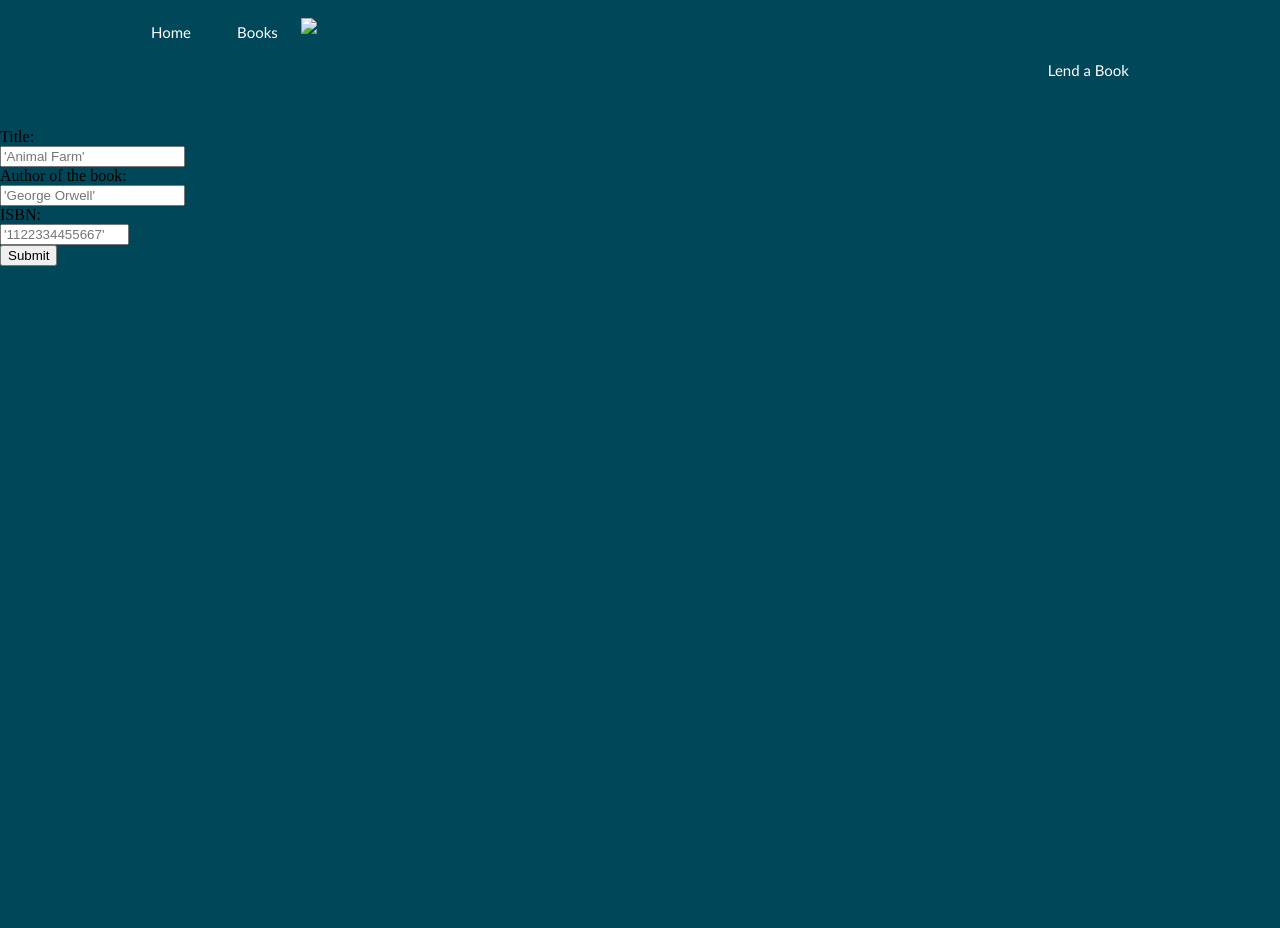
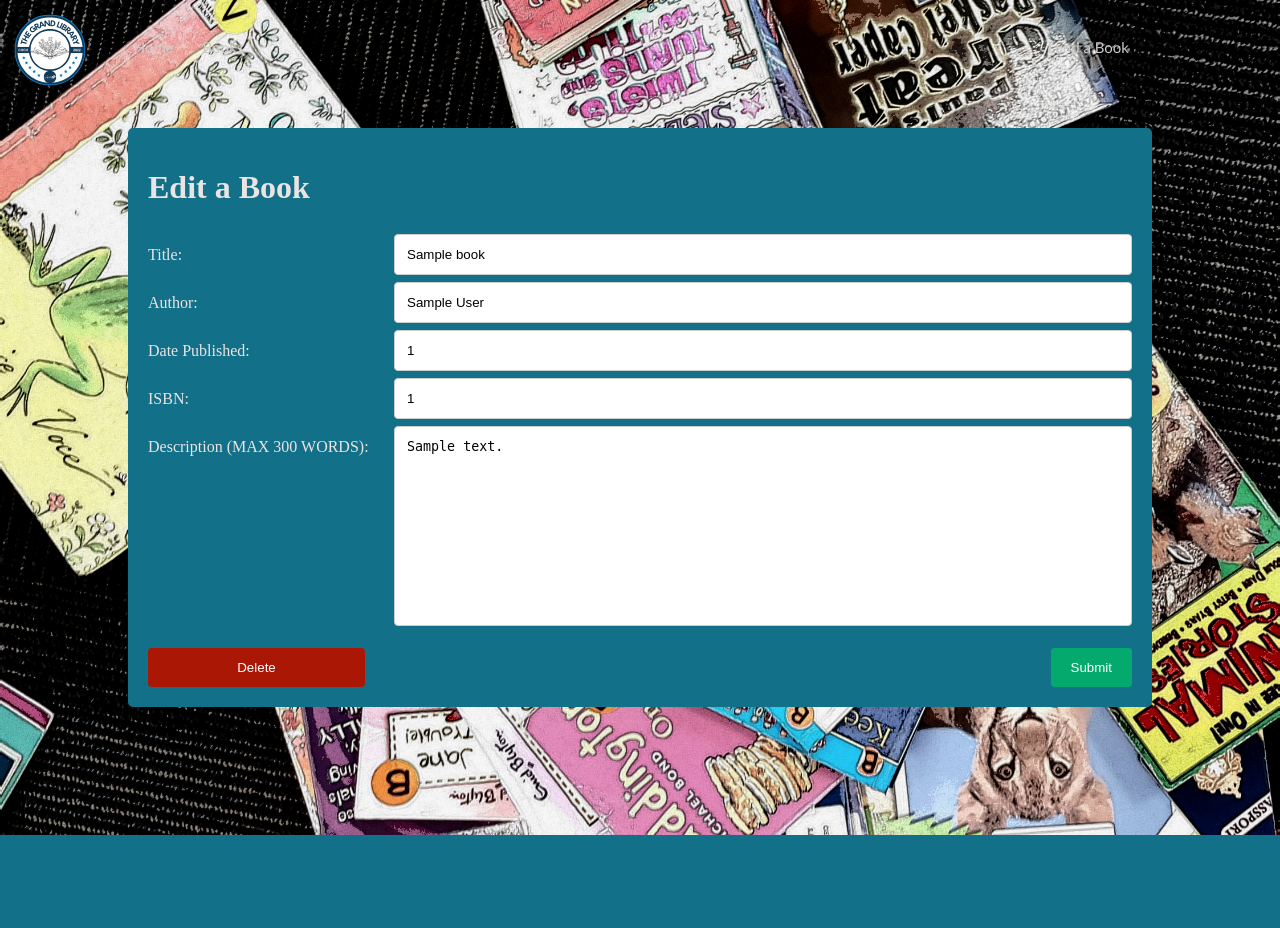
Before and after one commit to aeirou/DIgi-1.3-and-1.4-Assesement-2022, a Flask app: page /edit/1 in a window 1280 px wide. After the commit the page ends 835 px from the top, so only its background shows below. Run offline with Flask 2, Linux system fonts and the light colour scheme; tables that the repository leaves empty hold one stand-in row (values such as "Sample post").

Commit message:
checkpoint 3 til the end (finish css and error page)

```diff
--- /dev/null
+++ b/website/static/script.js
@@ -0,0 +1,9 @@
+const nav = document.getElementById('nav')
+
+window.addEventListener('scroll', function(){
+    if(window.scrollY > 10){
+        nav.classList.add('active')
+    }else{
+        nav.classList.remove('active')
+    }
+});
--- a/website/static/style.css
+++ b/website/static/style.css
@@ -1,11 +1,10 @@
-body, html {
+body {
   height: 100%;
   width: 100%;
   margin: 0;
   background-color: #004759;
 }
 /* --------------------frontpage-------------------- */
-
 .frontpage {
   background-image: linear-gradient(rgba(4,9,5,0.7), rgba(4,9,5,0.7)),url('/static/img/frontpage.jpg');
   height: 100%;
@@ -13,6 +12,7 @@ body, html {
   background-position: center;
   background-position: fixed;
   background-size: cover;
+  padding-bottom: 20%;
   }
 
 .frontpage .text {
@@ -34,6 +34,7 @@ body, html {
 .search {
   padding: 10%;
   background-color:#003a49;
+  padding-top: 5%;
 
   }
 .search h1 {
@@ -68,8 +69,21 @@ input[type=search] {
   padding: 12px 20px 12px 40px;
   transition: width 0.4s ease-in-out;
 }
+.results {
+  color: white;
+  padding-top: 10%;
+  padding-left: 5%;
+}
+.no-resldiv {
+  padding-top: 10%;
+  padding-left: 5%;
+}
+.noresult {
+  color:white;
+  text-decoration: none;
+
+}
 /* --------------------search-------------------- */
-
 
 /* --------------------nav-------------------- */
 .navbar {
@@ -79,14 +93,23 @@ input[type=search] {
   top: 0;
   width: 100%;
   border-radius: 2px 2px 2px;
+  display: inline-block;
 }
 .navbar a {
-  color: white;
+  color: rgb(206, 202, 202);
   font-size: 15px;
   font-family:'Gill Sans', 'Gill Sans MT', Calibri, 'Trebuchet MS', sans-serif
 }
+
+#nav.active{
+  background-color: #127189;
+}
+.logo {
+  float:left;
+}
 .nav_left {
   margin-left: 10%;
+
 }
 .nav_right {
   margin-right: 10%;
@@ -94,13 +117,17 @@ input[type=search] {
 .nav_left a{
   float: left;
   display: block;
-  margin: 2%;
-  text-decoration: none
+  margin-right:2%;
+  margin-left: 0.5%;
+  margin-top: 3.3%;
+  text-decoration: none;
 }
 .nav_right a{
   float: right;
   display: block;
-  margin: 2%;
+  margin-right:2%;
+  margin-left: 2%;
+  margin-top: 3.3%;
   text-decoration: none;
 }
 /* --------------------nav-------------------- */
@@ -133,31 +160,142 @@ input[type=search] {
 }
 .single_books  {
   padding: 2%;
-  width: 10%;
-  height: 10%;
+  max-width: 17%;
+  max-height: 1000px;
   background-color: white;
   border-radius: 4px;
   text-align: center;
   box-shadow: 2px 2px 3px;
 }
-.single_books h2, h3 {
+.searchbooks {
+  margin-top: 5%;
+  margin-left: 5%;
+}
+.id {
+  text-decoration: none;
+  text-align: left;
+  color: #004759;
+}
+.label {
   font-style: italic;
   color: #004759;
   text-decoration: none;
+  overflow: hidden;
+  text-overflow: ellipsis;
+  display: -webkit-box;
+  line-height: 20px;     /* fallback */
+  max-height: 60px;      /* fallback */
+  -webkit-line-clamp: 4; /* number of lines to show */
+  -webkit-box-orient: vertical;
+}
+.desc {
+  font-style: italic;
+  color: #004759;
+  text-decoration: none;
+  overflow: hidden;
+  text-overflow: ellipsis;
+  display: -webkit-box;
+  line-height: 20px;     /* fallback */
+  max-height: 60px;      /* fallback */
+  -webkit-line-clamp: 4; /* number of lines to show */
+  -webkit-box-orient: vertical;
 }
 .single_books a {
   text-decoration: none;
 }
 /* --------------------/books-------------------- */
 
-/* --------------------lendf-------------------- */
-.lend_form {
-  margin-top: 10%;
+/* --------------------lend/edit-------------------- */
+.lend {
+  background-image: url(/static/img/booksbackground.jpg);
+  background-repeat: no-repeat;
+  background-position: center;
+  background-position: fixed;
+  background-size: cover;
+}
+* {
+  box-sizing: border-box;
+}
+input[type=text], select, textarea {
+  width: 100%;
+  padding: 12px;
+  border: 1px solid #ccc;
+  border-radius: 4px;
+  resize: none;
 }
 
+label {
+  padding: 12px 12px 12px 0;
+  display: inline-block;
+}
 
+input[type=submit] {
+  background-color: #04AA6D;
+  color: white;
+  padding: 12px 20px;
+  border: none;
+  border-radius: 4px;
+  cursor: pointer;
+  float: right;
+}
 
-/* --------------------lendf-------------------- */
+input[type=submit]:hover {
+  background-color: #45a049;
+}
+input[type=delete] {
+  background-color: #aa1704;
+  color: white;
+  padding: 12px 20px;
+  border: none;
+  border-radius: 4px;
+  cursor: pointer;
+  float: left;
+  text-align: center;
+}
+input[type=delete]:hover {
+  background-color: #961a1a;
+}
+.container {
+  border-radius: 5px;
+  background-color: #127189;
+  padding: 20px;
+  margin: 10%;
+}
+
+.col-25 {
+  float: left;
+  width: 25%;
+  margin-top: 6px;
+  color: rgb(235, 228, 228);
+}
+
+.col-75 {
+  float: left;
+  width: 75%;
+  margin-top: 6px;
+}
+
+/* Clear floats after the columns */
+.row:after {
+  content: "";
+  display: table;
+  clear: both;
+}
+
+/* Responsive layout - when the screen is less than 600px wide, make the two columns stack on top of each other instead of next to each other */
+@media screen and (max-width: 600px) {
+  .col-25, .col-75, input[type=submit] {
+    width: 100%;
+    margin-top: 0;
+  }
+}
+@media screen and (max-width: 600px) {
+  .col-25, .col-75, input[type=delete] {
+    width: 100%;
+    margin-top: 0;
+  }
+}
+/* --------------------lend/edit-------------------- */
 
 /* --------------------borrow_form-------------------- */
 .borrow_form {
@@ -172,7 +310,3 @@ input[type=search] {
   margin-top: 10%;
 }
 /* --------------------delete-------------------- */
-
-/* --------------------edit-------------------- */
-
-/* --------------------edit-------------------- */
--- a/website/templates/base.html
+++ b/website/templates/base.html
@@ -5,18 +5,20 @@
     <meta http-equiv="X-UA-Compatible" content="IE=edge">
     <meta name="viewport" content="width=device-width, initial-scale=1.0">
     <link rel="stylesheet" href="/static/style.css">
+    <script defer type="text/javascript" src="{{url_for('static', filename='script.js')}}"></script>
     <title>{% block title %}{% endblock %}</title>
 </head>
 </head>
 <body>
-<div class="navbar">
+<div class="navbar" id="nav">
+    <a class="logo" href="{{ url_for('views.home') }}">
+        <img src="/static/img/librarylogo.svg">
+    </a>
+
     <div class="nav_left">
         <a class="nav_book" href="{{ url_for('views.home') }}">Home</a>
         <a class="nav_lend_book" href="{{ url_for('views.books') }}">Books</a>
-    </div> <br>
-    <a href="{{ url_for('views.home') }}">
-        <img src="/website/static/img/logowithoutbackground.svg">
-    </a> <br>
+    </div>
     <div class="nav_right">
         <a class="nav_lend_book" href="{{ url_for('views.lend') }}">Lend a Book</a>
     </div>
@@ -24,7 +26,7 @@
 </div>
 
 
-{% block content %} {% endblock %}
+{% block content %}{% endblock %}
 
 </body>
 </html>
--- a/website/templates/delete.html
+++ b/website/templates/delete.html
@@ -7,7 +7,7 @@
     <div class="delete_form">
         <form method="POST">
             <label for="id" >id:</label><br>
-            <input type="id" id="id" name="id" placeholder="'1'"><br>
+            <input type="id" id="id" name="id" placeholder="1"><br>
             <input type="submit" value="Submit">
         </form>
     </div>
--- a/website/templates/edit.html
+++ b/website/templates/edit.html
@@ -3,18 +3,58 @@
 {% block title %} Library - Edit {% endblock %} <!-- adds title to the page -->
 
 {% block content%} <!-- prints the content inside of it -->
-<body>
-    <div class="lend_form">
-        <form method="POST">
-            <label for="title">Title:</label><br>
-            <input type="title" id="title" name="title" placeholder="'Animal Farm'"><br>
-            <label for="author">Author of the book:</label><br>
-            <input type="author " id="author" name="author" placeholder="'George Orwell'"><br>
-            <label for="isbn">ISBN:</label><br>
-            <input type="isbn " id="isbn" name="isbn" maxlength="13" size="13" placeholder="'1122334455667'"><br>
-            <input type="submit" value="Submit">
-        </form>
+<body class="lend">
+<div class="container">
+    <h1 style="color: rgb(235, 228, 228);">Edit a Book</h1>
+    <form method="POST">
+    <div class="row">
+        <div class="col-25">
+        <label for="title">Title:</label>
+        </div>
+        <div class="col-75">
+        <input type="text" id="title" name="title" placeholder="Input a new title.." value="{{ book.title }}">
+        </div>
     </div>
+    <div class="row"> <!-- row is each line: label and input -->
+        <div class="col-25"> <!-- col-25 is the label -->
+        <label for="author">Author:</label>
+        </div>
+        <div class="col-75">  <!-- col-75 is the input -->
+        <input type="text" id="author" name="author" placeholder="Input a new author.." value="{{ book.author }}">
+        </div>
+    </div>
+    <div class="row"> <!-- row is each line: label and input -->
+        <div class="col-25"> <!-- col-25 is the label -->
+        <label for="dop">Date Published:</label>
+        </div>
+        <div class="col-75">  <!-- col-75 is the input -->
+        <input type="text" id="dop" name="dop" placeholder="Input a new date.." value="{{ book.dop }}">
+        </div>
+    </div>
+    <div class="row">
+        <div class="col-25">
+        <label for="isbn">ISBN:</label>
+        </div>
+        <div class="col-75">
+        <input type="text" id="isbn" name="isbn" maxlength="13" placeholder="Input a new ISBN.." value="{{ book.isbn }}">
+        </div>
+    </div>
+    <div class="row">
+        <div class="col-25">
+        <label for="desc">Description (MAX 300 WORDS):</label>
+        </div>
+        <div class="col-75">
+        <textarea id="desc" name="desc" maxlength="300" placeholder="Input a new description.." style="height:200px">{{ book.desc }}</textarea>
+        </div>
+    </div>
+    <br>
+    <div class="row">
+        <input type="submit" value="Submit">
+        <input type="delete" value="Delete">
+    </div>
+
+    </form>
+</div>
 </body>
 
 {% endblock %}
--- a/website/views.py
+++ b/website/views.py
@@ -22,10 +22,11 @@ def lend():
     if request.method == 'POST':
         title = request.form.get('title')
         author = request.form.get('author')
+        dop = request.form.get('dop')
         isbn = request.form.get('isbn')
         desc = request.form.get('desc')
 
-        book = Book(title=title, author=author, isbn=isbn, desc=desc)
+        book = Book(title=title, author=author,dop=dop,isbn=isbn, desc=desc)
         db.session.add(book)
         db.session.commit()
         return redirect(url_for('views.books')) #redirects to the book page
@@ -36,18 +37,19 @@ def lend():
 def search(searchterm):
   term = "%{}%".format(searchterm)
 
-  search = Book.query.filter((Book.title.like(term)) | (Book.author.like(term)) | (Book.isbn.like(term))).all()
+  search = Book.query.filter((Book.id.like(term)) | (Book.title.like(term)) | (Book.author.like(term)) | (Book.dop.like(term)) |(Book.isbn.like(term))).all()
 
   return render_template('search.html', results=search, searchterm=searchterm)
-
 
 @views.route('/books')
 def books():
     books = Book.query.limit(4).all() #orders the books by its title (alphabetical)
     return render_template('books.html', books=books)
 
-@views.route('/borrow_book' ,  methods=['GET', 'POST'])
-def borrow_book():
+@views.route('/borrow_book/<path:booktitle>' ,  methods=['GET', 'POST'])
+def borrow_book(booktitle):
+  title = "%{}%".format(booktitle)
+
   if request.method == 'POST':
       fname = request.form.get('fname')
       lname = request.form.get('lname')
@@ -58,24 +60,36 @@ def borrow_book():
       db.session.add(borrower)
       db.session.commit()
 
-  list = db.session.query(Borrowed_Books, Book)\
-    .filter(Borrowed_Books.id_borrower == borrower.id)\
-    .outerjoin(Borrowed_Books, Borrowed_Books.id_book == Book.id)\
-    .add_columns(Book.id, Book.title, Book.author)\
-    .filter(Book.id == Borrowed_Books.id_book).all()
+  # list = db.session.query(Borrowed_Books, Book)\
+  #   .filter(Borrowed_Books.id_borrower == borrower.id)\
+  #   .outerjoin(Borrowed_Books, Borrowed_Books.id_book == Book.id)\
+  #   .add_columns(Book.id, Book.title, Book.author)\
+  #   .filter(Book.id == Borrowed_Books.id_book).all()
 
-  return render_template('borrow_book.html', list=list)
+  return render_template('borrow_book.html', title=title)
 
-@views.route('/delete', methods=['GET', 'POST'])
-def delete():
+@views.route('/delete/<int:book_id>', methods=['GET', 'POST'])
+def delete(book_id):
+  book = Book.query.get_or_404(book_id)
+
   if request.method == 'POST':
-      title = request.form.get('title')
-      author = request.form.get('author')
-      isbn = request.form.get('isbn')
-
       book = Book.query.filter_by(id=Book.id).first()
       db.session.delete(book)
       db.session.commit()
+
+      # if len(id) == 0:
+      #   if len(title) > 150:
+      #     flash('Title exceeds character limit!', category='error')
+      #   elif len(title) < 2:
+      #     flash('Title must be greater than 2 characters!', category='error')
+      #   elif len(author) < 3:
+      #     flash('Author must be greater than 3 characters!', category='error')
+      #   elif len(author) > 256:
+      #     flash('Author exceeds character limit!', category='error')
+      #   elif title == book.title and author == book.author:
+      #     flash('Please edit to continue!', category='error')
+
+
       return redirect(url_for('views.books')) #redirects to the book page
 
   return render_template('delete.html')
@@ -88,11 +102,13 @@ def edit(book_id):
   if request.method == 'POST':
       title = request.form.get('title')
       author = request.form.get('author')
+      dop = request.form.get('dop')
       isbn = request.form.get('isbn')
       desc = request.form.get('desc')
 
       book.title = title
       book.author = author
+      book.dop = dop
       book.isbn = isbn
       book.desc = desc
 
@@ -102,11 +118,6 @@ def edit(book_id):
 
   return render_template('edit.html', book=book)
 
-# @app.route('/home')
-# def search():
-#     return render_template('search.html')
-
-
 # @app.route('/error')
 # def error():
 #     return render_template('error.html')
```
Also changed, not shown: website/models.py (+5 -6 lines), website/templates/books.html (+10 -12 lines), website/templates/booksborrowed.html (added, +9 -0 lines), website/templates/home.html (+7 -11 lines), website/templates/lend.html (+51 -13 lines), website/templates/search.html (+28 -14 lines), website/static/img/booksbackground.jpg (renamed from website/static/img/booksonground.jpg), website/static/img/librarylogo.svg (added), website/static/img/logowithoutbackground.svg.
